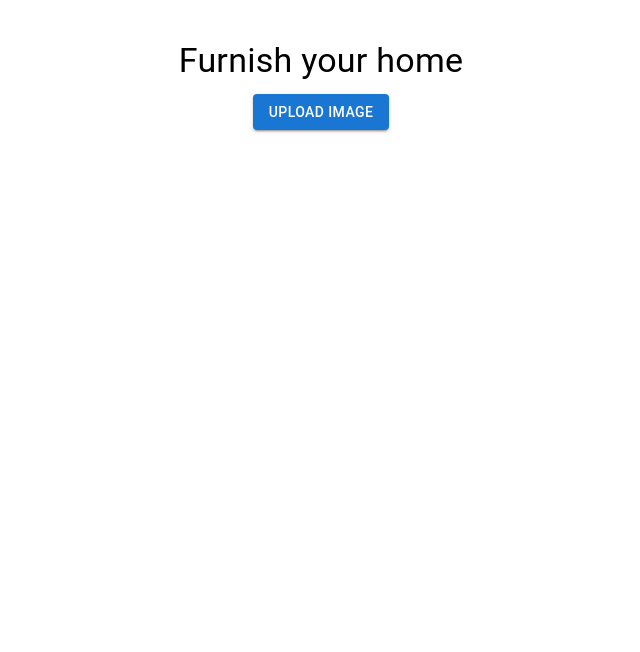
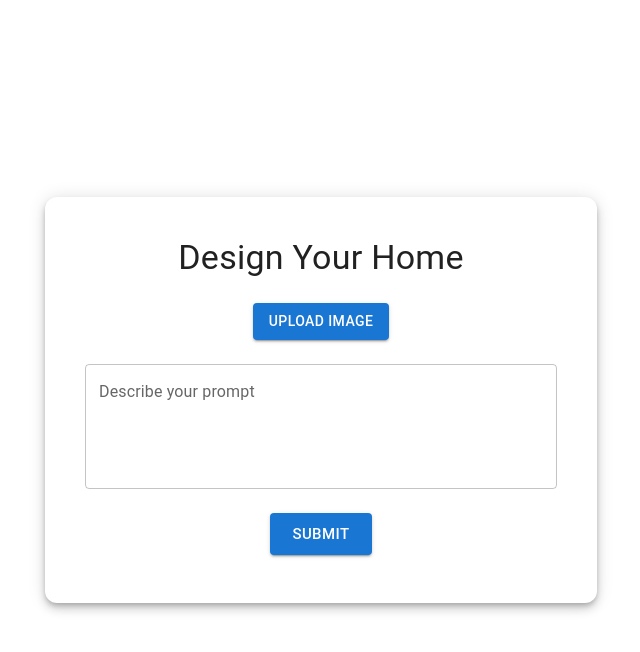
Before and after one commit to shrutivtu/furnishYourHome, a React app in the folder frontend/: page / in a window 1280 px wide. Shown: the top 652 px of the page, without its empty margins (319-959 px from the left). Built offline with nearby package versions, Linux system fonts and the light colour scheme; the HTML template or start-up script is replaced by a standard one.

Commit message:
creating home page

```diff
--- a/frontend/src/App.tsx
+++ b/frontend/src/App.tsx
@@ -1,21 +1,79 @@
-import './App.css';
-import { Button, Typography, Container } from '@mui/material';
+import { useState } from 'react';
+import { Container, Typography, Box, Card, CardContent, Button, TextField } from '@mui/material';
 
+const Home: React.FC = () => {
+  const [image, setImage] = useState<File | null>(null);
+  const [prompt, setPrompt] = useState('');
+  const [preview, setPreview] = useState<string | null>(null);
 
-function App() {
+  const handleImageChange = (e: React.ChangeEvent<HTMLInputElement>) => {
+    const file = e.target.files?.[0] || null;
+    setImage(file);
+    if (file) {
+      const reader = new FileReader();
+      reader.onloadend = () => setPreview(reader.result as string);
+      reader.readAsDataURL(file);
+    } else {
+      setPreview(null);
+    }
+  };
+
+  const handleSubmit = () => {
+    console.log('Image:', image);
+    console.log('Prompt:', prompt);
+    // Handle API call here
+  };
 
   return (
-    <>
-      <Container sx={{ textAlign: 'center', mt: 5 }}>
-      <Typography variant="h4" gutterBottom>
-        Furnish your home
-      </Typography>
-      <Button variant="contained" color="primary">
-        upload image
-      </Button>
+    <Container
+      maxWidth="sm"
+      sx={{ display: 'flex', justifyContent: 'center', alignItems: 'center', minHeight: '100vh' }}
+    >
+      <Card sx={{ width: '100%', p: 3, boxShadow: 6, borderRadius: 3 }}>
+        <CardContent>
+          <Typography variant="h4" mb={3} textAlign="center">
+            Design Your Home
+          </Typography>
+
+          {/* Image Upload */}
+          <Box mb={2} textAlign="center">
+            <Button variant="contained" component="label" sx={{ mb: 1 }}>
+              Upload Image
+              <input type="file" accept="image/*" hidden onChange={handleImageChange} />
+            </Button>
+            {preview && (
+              <Box mt={2}>
+                <img
+                  src={preview}
+                  alt="Preview"
+                  style={{ maxWidth: '100%', maxHeight: 200, borderRadius: 8, objectFit: 'cover' }}
+                />
+              </Box>
+            )}
+          </Box>
+
+          {/* Prompt Input */}
+          <TextField
+            fullWidth
+            label="Describe your prompt"
+            value={prompt}
+            onChange={(e) => setPrompt(e.target.value)}
+            multiline
+            rows={4}
+            variant="outlined"
+            sx={{ mb: 3 }}
+          />
+
+          {/* Submit Button */}
+          <Box textAlign="center">
+            <Button variant="contained" color="primary" size="large" onClick={handleSubmit}>
+              Submit
+            </Button>
+          </Box>
+        </CardContent>
+      </Card>
     </Container>
-    </>
-  )
-}
+  );
+};
 
-export default App
+export default Home;
```
Also changed, not shown: frontend/src/components/ImageUploader.tsx (added, +28 -0 lines), frontend/src/components/PromptInput.tsx (added, +22 -0 lines), frontend/src/components/SubmitButton.tsx (added, +13 -0 lines), frontend/src/pages/Home.tsx (added, +32 -0 lines).
